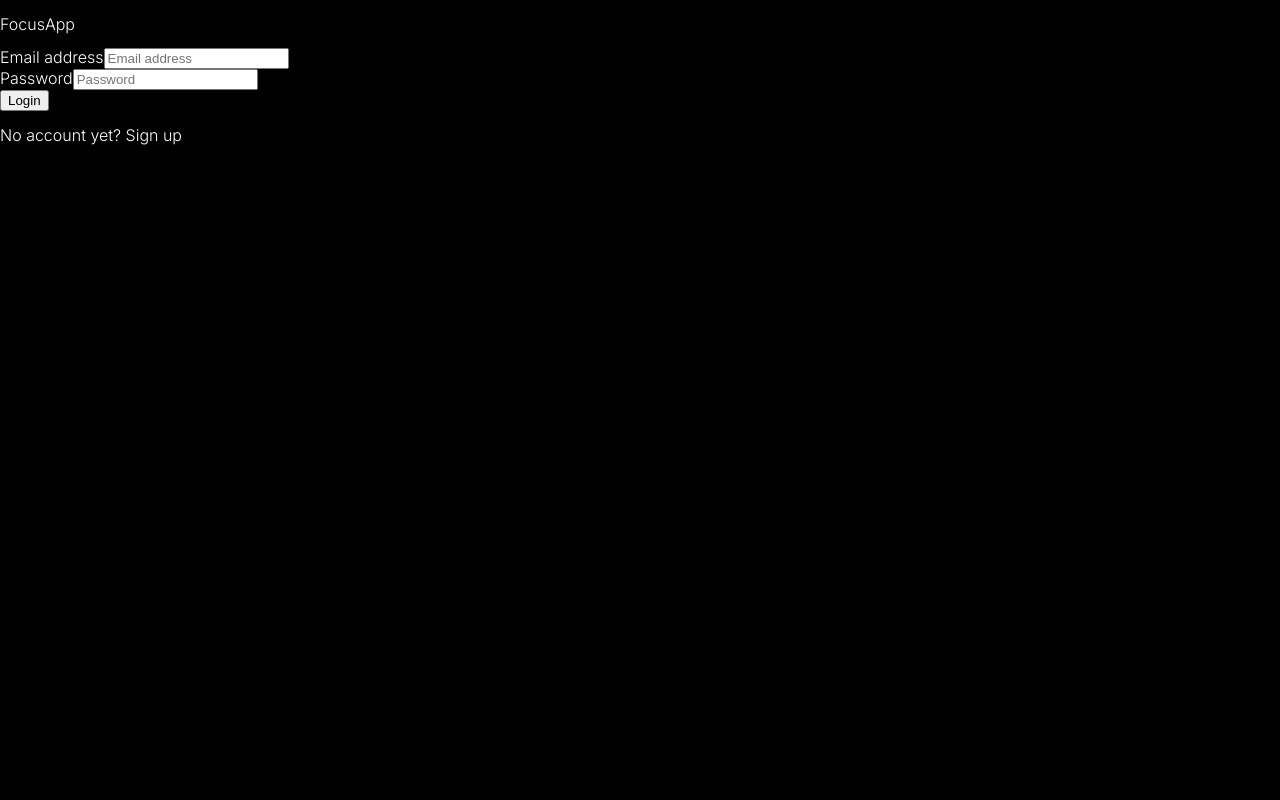
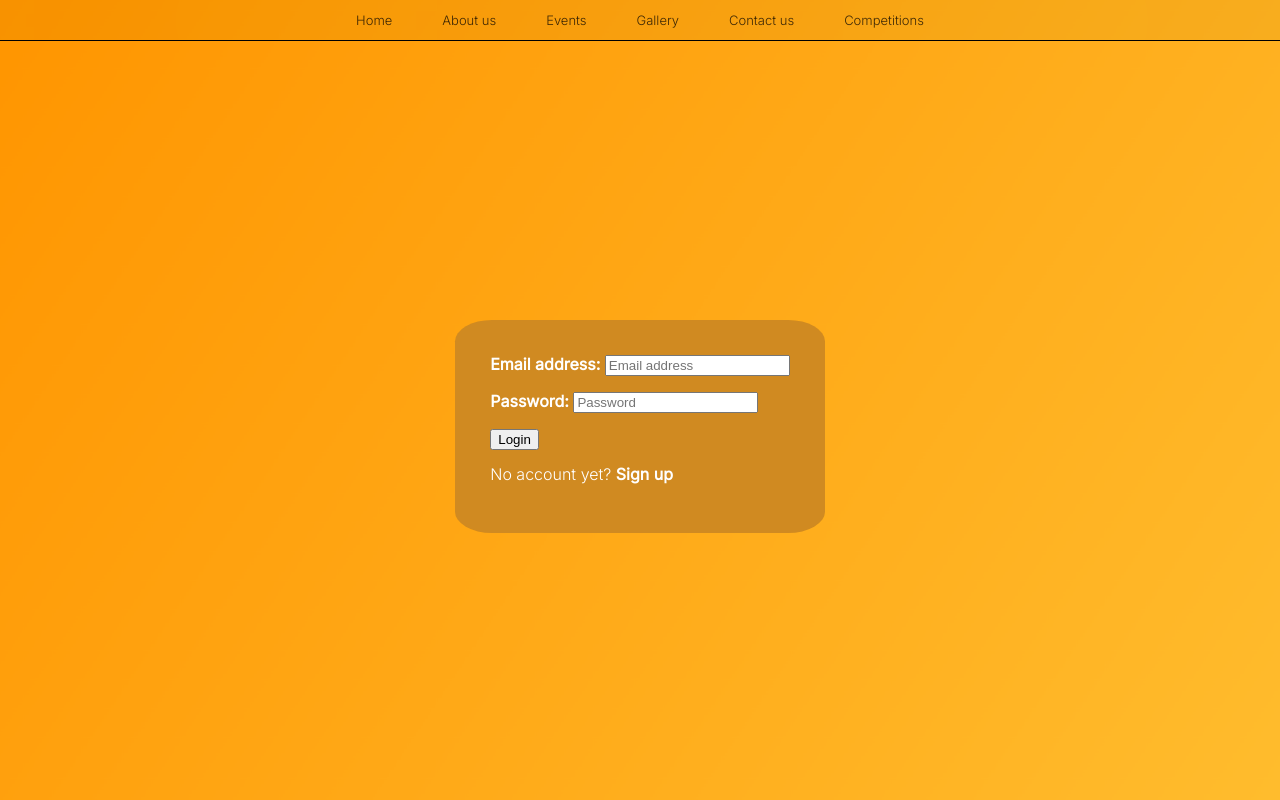
Before and after one commit to sumedhkane03/bmmlatam, a React (Create React App) app: page /login in a window 1280 px wide. Built offline with nearby package versions, Linux system fonts and the light colour scheme.

Commit message:
make login pretty

```diff
--- a/src/pages/Login.js
+++ b/src/pages/Login.js
@@ -2,6 +2,9 @@ import React, {useState} from 'react';
 import {  signInWithEmailAndPassword   } from 'firebase/auth';
 import { auth } from '../Firebase';
 import { NavLink, useNavigate } from 'react-router-dom'
+
+
+import Navbar from '../components/Navbar';
 
 const Login = () => {
     const navigate = useNavigate();
@@ -27,15 +30,38 @@ const Login = () => {
 
     return(
         <>
-            <main >
-                <section>
-                    <div>
-                        <p> FocusApp </p>
+        {/* <div className='bg-2' id = 'background-3'/> */}
+        <div className='bg-2 fade-in' id = 'background-2'/>
+                <Navbar/>
+                <div className='loading-bar load-fast'/>
 
+                <br></br>
+                <br></br>
+                <br></br>
+                <br></br>
+                <br></br>
+                <br></br>
+                <br></br>
+                <br></br>
+                <br></br>
+                <br></br>
+                <br></br>
+                <br></br>
+                <br></br>
+                <br></br>
+                <br></br>
+                <br></br>
+                <br></br>
+                <br></br>
+                <br></br>
+                <br></br>
+                    <div className='events-page-container fade-in'>
+
+                        <div className='roundedRectangle'>
                         <form>
                             <div>
                                 <label htmlFor="email-address">
-                                    Email address
+                                    <b>Email address: </b>
                                 </label>
                                 <input
                                     id="email-address"
@@ -46,10 +72,10 @@ const Login = () => {
                                     onChange={(e)=>setEmail(e.target.value)}
                                 />
                             </div>
-
+                            <br></br>
                             <div>
                                 <label htmlFor="password">
-                                    Password
+                                    <b>Password: </b>
                                 </label>
                                 <input
                                     id="password"
@@ -61,25 +87,31 @@ const Login = () => {
                                 />
                             </div>
 
+                            <br></br>
+
                             <div>
                                 <button
                                     onClick={onLogin}
                                 >
                                     Login
                                 </button>
+                                <br></br>
                             </div>
+
+
                         </form>
 
                         <p className="text-sm text-white text-center">
                             No account yet? {' '}
                             <NavLink to="/signup">
-                                Sign up
+                                <b>Sign up</b>
                             </NavLink>
                         </p>
 
+                        </div>
+
                     </div>
-                </section>
-            </main>
+
         </>
     )
 }
```
